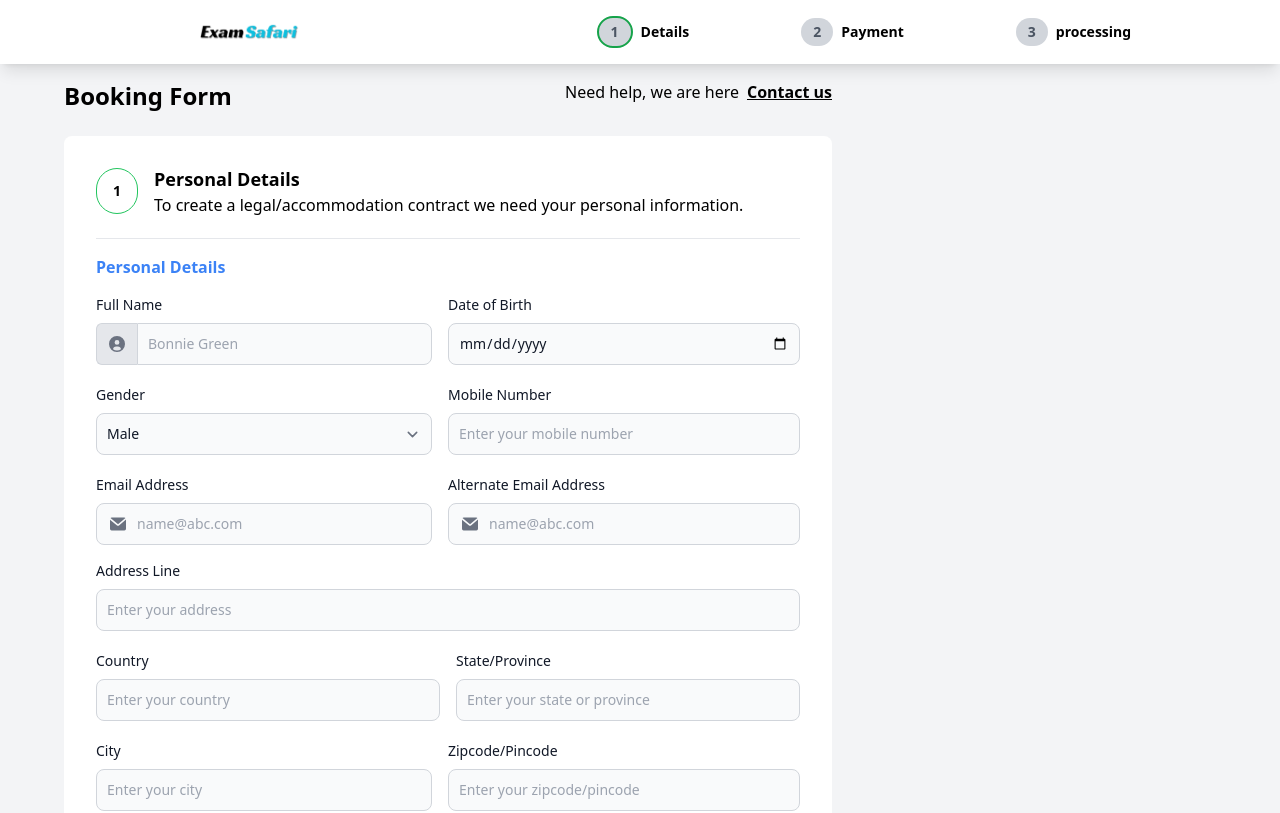
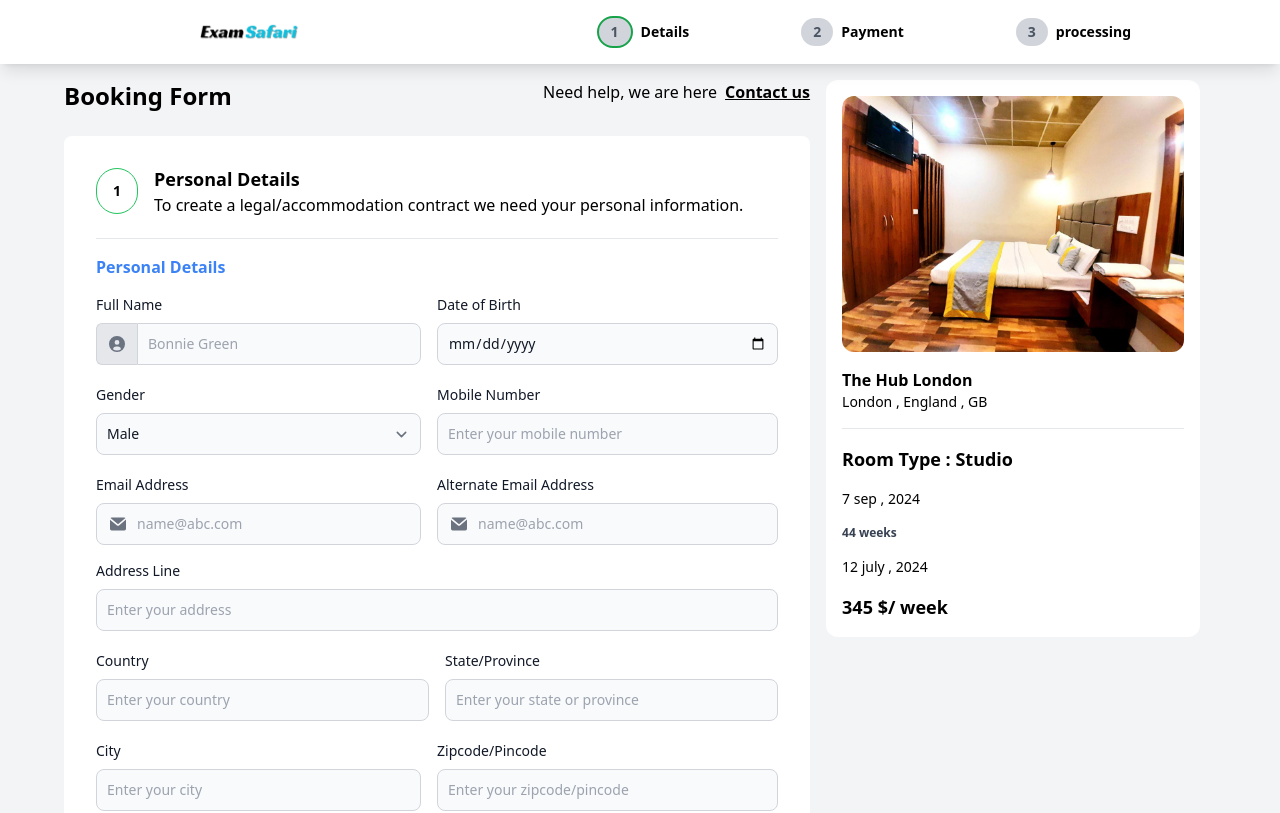
Before and after one commit to nagasritha/ExamSafari, a React (Vite) app: page /bookingform in a window 1280 px wide. Shown: the top 813 px of the page. Built offline with nearby package versions, Linux system fonts and the light colour scheme; a web font is replaced by a local one.

Commit message:
Booking Card done

```diff
--- a/src/components/booking/BookingCard.tsx
+++ b/src/components/booking/BookingCard.tsx
@@ -1,9 +1,34 @@
 const BookingCard = () => {
   return (
-    <div className="w-2/6">
+    <div className="w-2/6 mx-4 flex  flex-col bg-white p-4 rounded-xl h-fit">
+      <div className="upperDiv">
+        <div className="img">
+          <img
+            className="aspect-auto w-full rounded-xl"
+            src="/images/HotelImage1.jpg"
+            alt=""
+          />
+        </div>
 
+        <div className="text py-4">
+          <div className="Name font-semibold"> The Hub London</div>
+          <div className="Dis text-sm"> London , England , GB</div>
+        </div>
+
+        <div className="hr pb-4">
+          <hr />
+        </div>
+      </div>
+
+      <div className="Lower-Div">
+        <div className="font-bold text-lg pb-4">Room Type : Studio</div>
+        <div className="pb-4 text-sm">7 sep , 2024</div>
+        <div className="font-bold text-gray-700 text-xs">44 weeks</div>
+        <div className="py-4  text-sm">12 july , 2024</div>
+        <div className="font-semibold text-lg">345 $/ week</div>
+      </div>
     </div>
-  )
-}
+  );
+};
 
-export default BookingCard
+export default BookingCard;
--- a/src/components/booking/BookingForm.tsx
+++ b/src/components/booking/BookingForm.tsx
@@ -9,7 +9,7 @@ const BookingForm = () => {
 
 
       <div className="Booking-form mx-16 pt-20 ">
-        <div>
+        <div className="flex">
             <PersonalDetails/>
             <BookingCard/>
         </div>
--- a/src/components/booking/BookingHeader.tsx
+++ b/src/components/booking/BookingHeader.tsx
@@ -1,32 +1,38 @@
+import { Link } from "react-router-dom";
+
 const BookingHeader = () => {
   return (
     <div className="flex justify-around h-16 items-center bg-white shadow-lg fixed w-full top-0 z-10">
-
-
+      <Link to="/">
         <div className="logo">
           <img src="/images/logo.png" alt="" />
         </div>
-
+      </Link>
 
       <div className="process flex text-black gap-28">
         <div className="flex gap-2 items-center justify-center">
-                <div className="bg-gray-300 rounded-full px-3 py-1 border-2 border-green-600 text-sm font-semibold text-gray-600">1</div>
+          <div className="bg-gray-300 rounded-full px-3 py-1 border-2 border-green-600 text-sm font-semibold text-gray-600">
+            1
+          </div>
           <div className="text-sm font-semibold">Details</div>
         </div>
 
-
         <div className="flex gap-2  items-center justify-center">
-                <div className="bg-gray-300 rounded-full px-3 py-1 text-sm font-semibold text-gray-600">2</div>
+          <div className="bg-gray-300 rounded-full px-3 py-1 text-sm font-semibold text-gray-600">
+            2
+          </div>
           <div className="text-sm font-semibold">Payment</div>
         </div>
 
         <div className="flex gap-2  items-center justify-center">
-                <div className="bg-gray-300 rounded-full px-3 py-1 text-sm font-semibold text-gray-600">3</div>
+          <div className="bg-gray-300 rounded-full px-3 py-1 text-sm font-semibold text-gray-600">
+            3
+          </div>
           <div className="text-sm font-semibold">processing</div>
         </div>
       </div>
     </div>
-  )
-}
+  );
+};
 
-export default BookingHeader
+export default BookingHeader;
--- a/src/components/booking/BookingPage.tsx
+++ b/src/components/booking/BookingPage.tsx
@@ -1,4 +1,5 @@
-import { Navigate, useNavigate } from "react-router-dom";
+import {  useNavigate , Link } from "react-router-dom";
+
 
 const BookingPage = () => {
 
@@ -14,8 +15,12 @@ const BookingPage = () => {
     <div className="px-60 pt-12 bg-gray-100 h-screen">
       <div className="upper-portion">
         <div className="flex gap-6">
+          <Link to={"/"}>
           <div className="font-semibold">Home /</div>
+          </Link>
+          <Link to={""}>
           <div className="font-semibold">Profile /</div>
+          </Link>
           <div className="font-semibold">Booking</div>
         </div>
 
```
Lines whose indentation alone changed are shown as unchanged.
